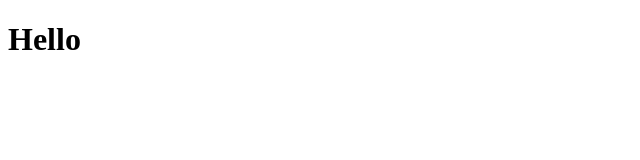
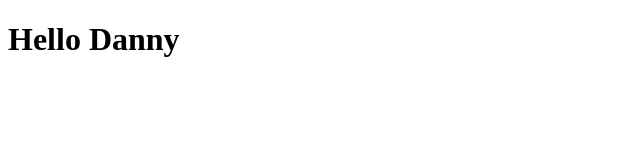
Before and after one commit to dcdanny945/push-from-vs, a plain HTML site: page index.html in a window 1280 px wide. Shown: the whole page, without its empty margins (0-640 px from the left). Drawn offline with Linux system fonts and the light colour scheme.

Commit message:
update 2

```diff
--- a/index.html
+++ b/index.html
@@ -1,2 +1,2 @@
 <!DOCTYPE html>
-<h1>Hello</h1>
+<h1>Hello Danny</h1>
```
